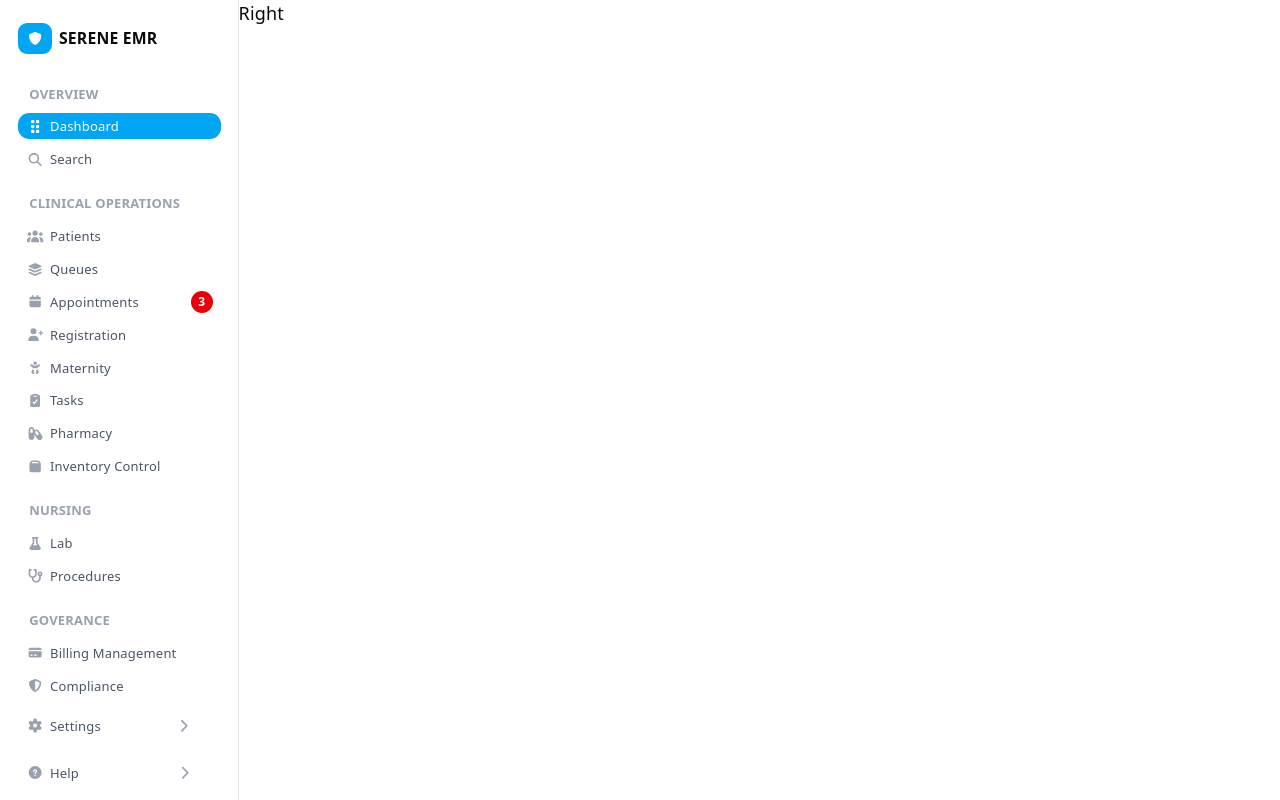
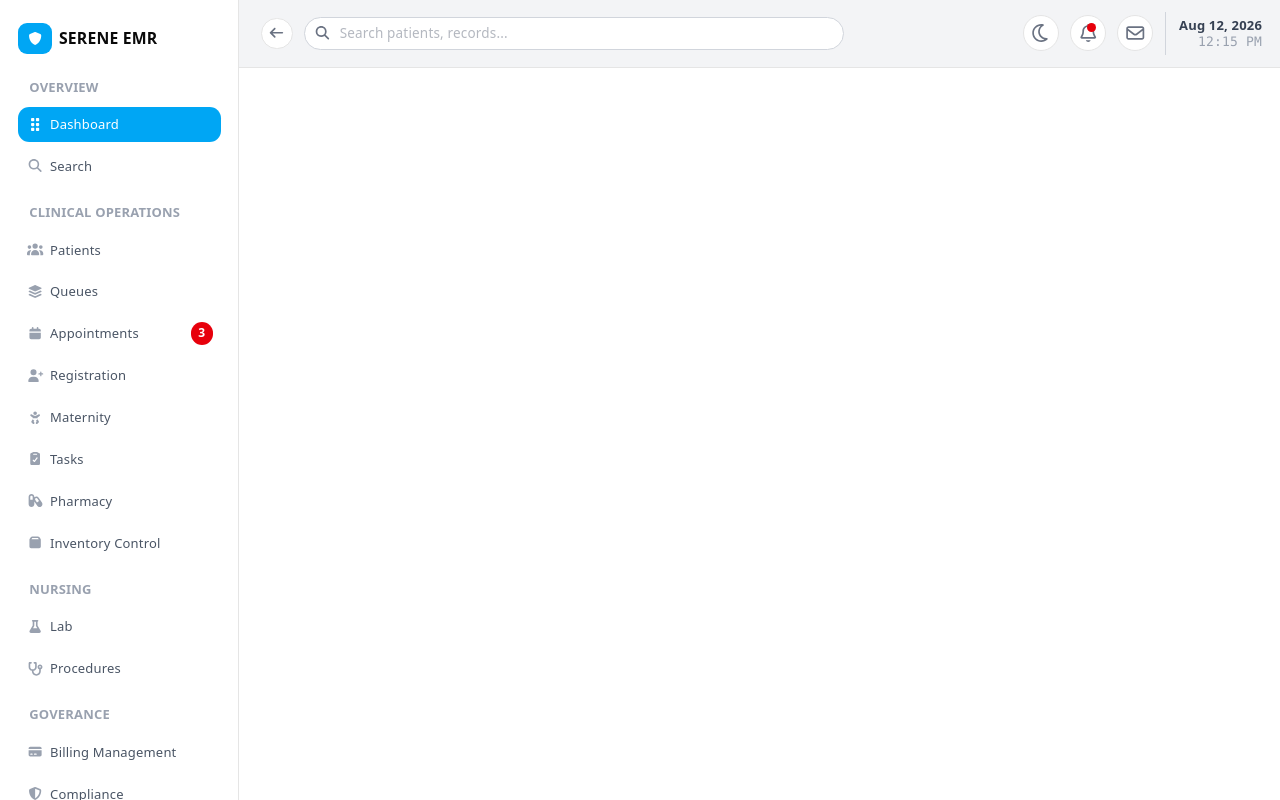
Before and after one commit to Glamnart/emr-frontend, a React (Vite) app: page /Dashboard in a window 1280 px wide. Built offline with nearby package versions, Linux system fonts and the light colour scheme.

Commit message:
adds top search bar

```diff
--- a/src/components/nav-items.tsx
+++ b/src/components/nav-items.tsx
@@ -3,7 +3,7 @@ import type { NavItemsProps } from "@/types";
 
 
 const NavItem : React.FC<NavItemsProps> = ({img,name,link,alert,page})=>{
- return <a href={link} className={`rounded-lg h-9 flex pl-2 w-45 text-gray-400 font-medium ${name.toLowerCase() === page?.toLowerCase() ? "bg-sky-500 text-white hover:bg-blue-400 hover:text-white": "hover:bg-gray-100"}`} >
+ return <a href={link} className={`rounded-lg h-10 p-1 flex pl-2 w-45 text-gray-400 font-medium ${name.toLowerCase() === page?.toLowerCase() ? "bg-sky-500 text-white hover:bg-blue-400 hover:text-white": "hover:bg-gray-100"}`} >
     <button className="flex flex-row items-center gap-1.5 cursor-pointer">
         {img}
         <div className={`${name.toLowerCase() === page?.toLowerCase()? "text-white" : "text-gray-600 "}`}>{name}</div>
--- /dev/null
+++ b/src/components/search-bar.tsx
@@ -0,0 +1,66 @@
+import { useState, useEffect } from "react";
+import { FontAwesomeIcon } from "@fortawesome/react-fontawesome";
+import { faArrowLeft, faMagnifyingGlass } from "@fortawesome/free-solid-svg-icons";
+import { faMoon, faBell, faEnvelope, faSun } from "@fortawesome/free-regular-svg-icons";
+
+const notification: boolean = true;
+const inbox: boolean = false;
+
+const SearchBar: React.FC = () => {
+  const [time, setTime] = useState<Date>(new Date());
+  const [theme, setTheme] = useState<"night"|"day">("day")
+
+  useEffect(() => {
+    const timerId = setInterval(() => {
+      setTime(new Date());
+    }, 1000);
+    return () => clearInterval(timerId);
+  }, []);
+
+  const dateString = time.toLocaleDateString("en-US", {
+    month: "short",
+    day: "numeric",
+    year: "numeric",
+  });
+
+  const timeString = time.toLocaleTimeString(undefined, {
+    hour: "2-digit",
+    minute: "2-digit",
+    hour12: true,
+  });
+
+  return (
+    <div className="flex items-center gap-2.5 bg-gray-100 h-15 pl-5 text-gray-500 border-b ">
+      <button className="border rounded-full w-7 h-7 bg-white text-xs hover:text-black cursor-pointer hover:bg-gray-100 hover:w-8 hover:h-8">
+        <FontAwesomeIcon icon={faArrowLeft} />
+      </button>
+      <form className="border border-gray-300 rounded-full p-1.5 pl-2 flex items-center gap-2 text-xs w-120 bg-white">
+        <FontAwesomeIcon icon={faMagnifyingGlass} />
+        <input
+          className="focus:outline-none"
+          type="text"
+          name="search"
+          id="search"
+          placeholder="Search patients, records..."
+        />
+      </form>
+      <button onClick={()=>theme === "day" ? setTheme("night") : setTheme("day")} className="ml-auto border rounded-full w-8 h-8 bg-white hover:text-sky-500 cursor-pointer hover:bg-gray-100 hover:w-9 hover:h-9">
+        <FontAwesomeIcon icon={theme === "day" ? faMoon : faSun} />
+      </button>
+      <button className="border relative rounded-full w-8 h-8 bg-white hover:text-black cursor-pointer hover:bg-gray-100 hover:w-9 hover:h-9">
+        <FontAwesomeIcon icon={faBell} />
+        <div className={`${notification && "bg-red-600 rounded-full h-2 w-2 absolute top-1.5 right-2"}`}></div>
+      </button>
+      <button className="border relative rounded-full w-8 h-8 bg-white hover:text-black cursor-pointer hover:bg-gray-100 hover:w-9 hover:h-9">
+        <FontAwesomeIcon icon={faEnvelope} />
+        <div className={`${inbox && "bg-red-600 rounded-full h-2 w-2 absolute top-1.5 right-1"}`}></div>
+      </button>
+      <div className="border-l border-gray-300 pl-3 flex flex-col justify-center text-right text-[13px] pr-4">
+        <span className="font-bold text-gray-700 -mb-2">{dateString}</span>
+        <span className="text-gray-400 font-mono">{timeString}</span>
+      </div>
+    </div>
+  );
+};
+
+export default SearchBar;
--- a/src/components/side-bar.tsx
+++ b/src/components/side-bar.tsx
@@ -9,27 +9,27 @@ interface SideBarProp{
 }
 
 const NavBar : React.FC<SideBarProp> = ({page})=>{
-  const [settingsDown, setSettingsDown] = useState(false);
-  const [helpDown, setHelpDown] = useState(false);
+  const [settingsDown, setSettingsDown] = useState<boolean>(false);
+  const [helpDown, setHelpDown] = useState<boolean>(false);
 
   function printNavItems(sect:"overview"|"nursing"|"clinical"|"governance"){
     return navItems.filter(({category})=> category == sect).map((({img,name,link,alert},i) => <NavItem key={i} img={img}  name = {name} link={link} alert={alert} page={page} />))
   }
   return<div className=" h-full overflow-y-auto flex flex-col gap-1.5 font-light text-[13px] pl-4 w-53 border-r border-b-gray-800 scrollbar-thin scrollbar-thumb-card pr">
-    <div className="flex flex-row items-center gap-1.5 pt-5 pb-2 ">
+    <div className="flex flex-row items-center gap-1.5 pt-5 pb-1 ">
         <FontAwesomeIcon className="bg-sky-500 rounded-md text-white p-2" icon={faShield}/>
         <p className="font-bold text-sm">SERENE EMR</p>
     </div>
-    <span className="mt-2.5 pl-2.5 text-gray-400 font-semibold">OVERVIEW</span>
+    <span className="mt-2 pl-2.5 text-gray-400 font-semibold">OVERVIEW</span>
     {printNavItems("overview")}
-    <span className="mt-2.5 pl-2.5 text-gray-400 font-semibold">CLINICAL OPERATIONS</span>
+    <span className="mt-2 pl-2.5 text-gray-400 font-semibold">CLINICAL OPERATIONS</span>
     {printNavItems("clinical")}
-    <span className="mt-2.5 pl-2.5 text-gray-400 font-semibold">NURSING</span>
+    <span className="mt-2 pl-2.5 text-gray-400 font-semibold">NURSING</span>
     {printNavItems("nursing")}
-    <span className="mt-2.5 pl-2.5 text-gray-400 font-semibold">GOVERANCE</span>
+    <span className="mt-2 pl-2.5 text-gray-400 font-semibold">GOVERANCE</span>
     {printNavItems("governance")}
     <div>
-      <button onClick={()=> setSettingsDown(!settingsDown)} className="flex rounded-lg h-9 pl-2 w-45 text-gray-400 font-medium flex-row items-center gap-1.5 cursor-pointer hover:bg-gray-100">
+      <button onClick={()=> setSettingsDown(!settingsDown)} className="flex -mt-1.5 rounded-lg h-9 pl-2 w-45 text-gray-400 font-medium flex-row items-center gap-1.5 cursor-pointer hover:bg-gray-100">
         <FontAwesomeIcon icon={faGear}/>
         <span className="text-gray-600">Settings</span>
         <FontAwesomeIcon className="ml-15 text-xs" icon={faChevronRight}/>
@@ -42,7 +42,7 @@ const NavBar : React.FC<SideBarProp> = ({page})=>{
       </div>
     </div>
     <div>
-      <button onClick={()=> setHelpDown(!helpDown)} className="flex rounded-lg h-9 pl-2 w-45 text-gray-400 font-medium flex-row items-center gap-1.5 cursor-pointer hover:bg-gray-100">
+      <button onClick={()=> setHelpDown(!helpDown)} className="flex -mt-2 rounded-lg h-9 pl-2 w-45 text-gray-400 font-medium flex-row items-center gap-1.5 cursor-pointer hover:bg-gray-100">
         <FontAwesomeIcon icon={faCircleQuestion}/>
         <span className="text-gray-600">Help</span>
         <FontAwesomeIcon className="ml-20 text-xs" icon={faChevronRight}/>
@@ -54,7 +54,7 @@ const NavBar : React.FC<SideBarProp> = ({page})=>{
         <a className="hover:text-sky-500" href="#">System Status</a>
       </div>
     </div>
-    <div className="flex border-t -ml-5 items-center">
+    <div className="flex border-t -ml-5 items-center mt-2">
       <div className="flex flex-row border rounded-lg items-center justify-center w-45 p-1.5 text-gray-400 mt-5 mb-5 ml-4">
         <img src="src/assets/staffBadge.png" className="w-8 h-8 border border-blue-100  rounded-full"/>
         <div className="flex-1 flex flex-col ml-2 font-xs">
--- a/src/pages/Dashboard.tsx
+++ b/src/pages/Dashboard.tsx
@@ -1,9 +1,12 @@
 import NavBar from "@/components/side-bar";
+import SearchBar from "@/components/search-bar";
 
 const Dashboard = ()=>{
     return <div className="flex h-lvh overflow-hidden bg-white">
         <NavBar page="dashboard"/>
-        <div className="flex-1 h-full overflow-y-auto">Right</div>
+        <div className="flex-1 h-full overflow-y-auto">
+        <SearchBar/>
+        </div>
     </div>
 }
 
```
